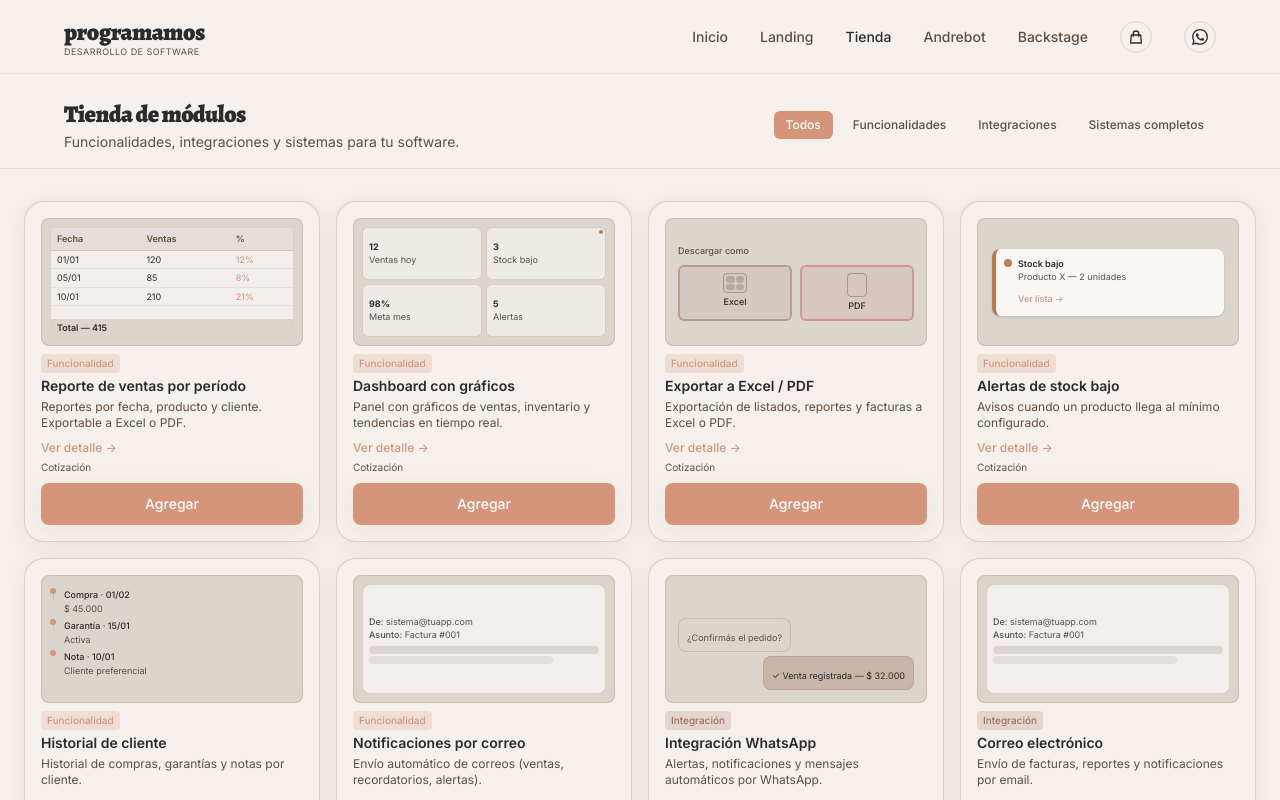
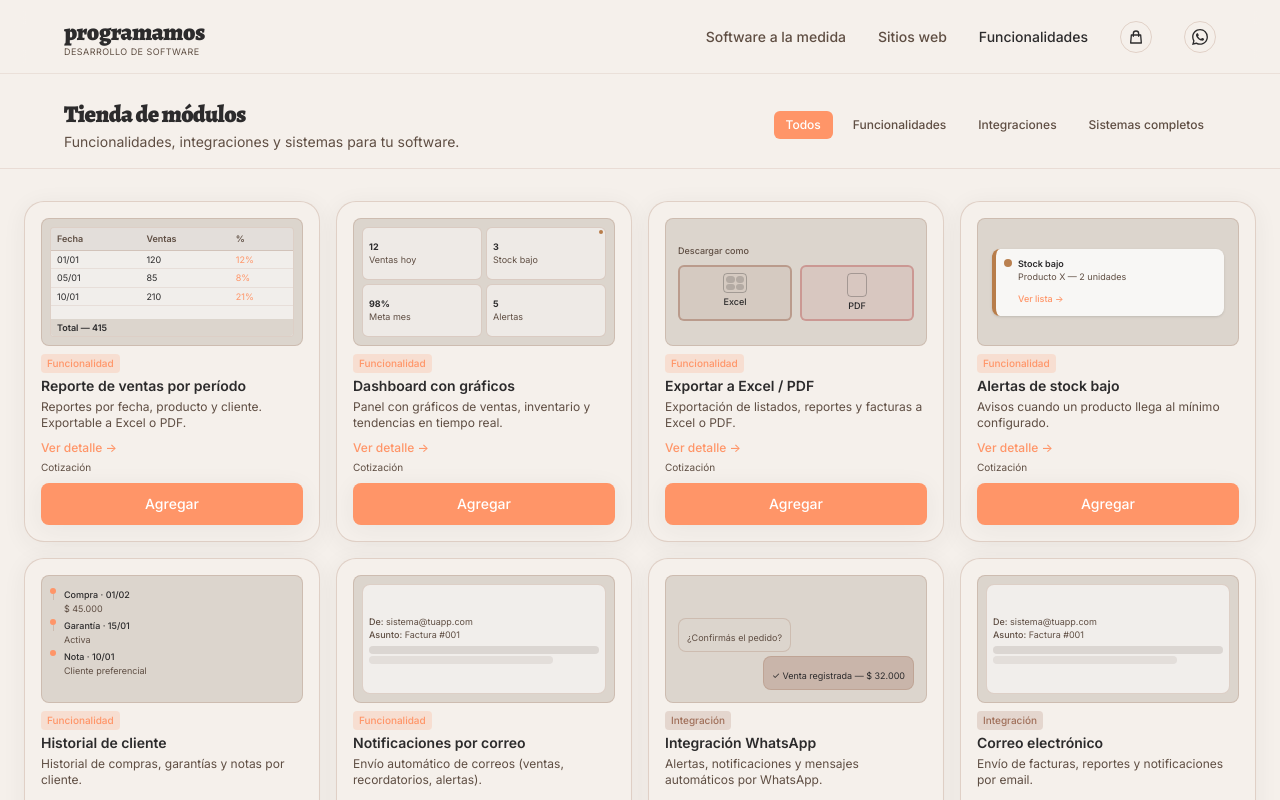
Before and after one commit to programamos-tech/andres.st, a Next.js app: page /tienda in a window 1280 px wide. Shown: the top 800 px of the page. Built offline with nearby package versions, Linux system fonts and the light colour scheme.

Commit message:
Coral #ff9568, navbar sin Andrebot/Backstage, labels Sitios web/Funcionalidades, footer naranja con logo cerebro
Made-with: Cursor

```diff
--- a/src/app/globals.css
+++ b/src/app/globals.css
@@ -10,20 +10,20 @@
   --text: #2c2b2c;
   --text-muted: #5f4e43;
   --border: #a06f5940;
-  --accent: #d5957a;
-  --accent-hover: #c0846a;
+  --accent: #ff9568;
+  --accent-hover: #ee8558;
   --status-ok: #a06f59;
   --status-error: #b85450;
   --status-warn: #b87d4a;
   /* Nombres de marca para usar en toda la UI */
-  --brand-terracota: #d5957a;
+  --brand-terracota: #ff9568;
   --brand-cafe: #a06f59;
   --brand-carbon: #2c2b2c;
   --brand-crema: #dcd5cd;
   --brand-marron: #5f4e43;
   --shadow-soft: 0 4px 24px rgba(44, 43, 44, 0.06);
   --shadow-mid: 0 12px 40px rgba(44, 43, 44, 0.08);
-  --shadow-glow: 0 0 60px rgba(213, 149, 122, 0.15);
+  --shadow-glow: 0 0 60px rgba(255, 149, 104, 0.15);
 }
 
 @media (prefers-color-scheme: dark) {
@@ -33,19 +33,19 @@
     --text: #dcd5cd;
     --text-muted: #a06f59;
     --border: #5f4e4350;
-    --accent: #d5957a;
-    --accent-hover: #e0a58a;
+    --accent: #ff9568;
+    --accent-hover: #ffa67d;
     --status-ok: #c49a7a;
     --status-error: #d96a66;
     --status-warn: #d99d6a;
-    --brand-terracota: #d5957a;
+    --brand-terracota: #ff9568;
     --brand-cafe: #c49a7a;
     --brand-carbon: #dcd5cd;
     --brand-crema: #3d3a3b;
     --brand-marron: #a06f59;
     --shadow-soft: 0 4px 24px rgba(0, 0, 0, 0.2);
     --shadow-mid: 0 12px 40px rgba(0, 0, 0, 0.25);
-    --shadow-glow: 0 0 60px rgba(213, 149, 122, 0.12);
+    --shadow-glow: 0 0 60px rgba(255, 149, 104, 0.12);
   }
 }
 
--- a/src/app/page.tsx
+++ b/src/app/page.tsx
@@ -553,28 +553,28 @@ export default function Home() {
         </div>
       </section>
 
-      {/* Footer */}
-      <footer className="px-6 py-16 md:py-20 border-t border-[var(--border)] bg-[var(--bg)]">
+      {/* Footer — fondo naranja */}
+      <footer className="px-6 py-16 md:py-20 border-t border-white/20 bg-[var(--accent)]">
         <ScrollReveal className="max-w-6xl mx-auto" delay={0}>
           <div className="grid grid-cols-1 md:grid-cols-3 gap-x-12 gap-y-10 mb-10 md:gap-x-16">
 
             {/* Brand */}
             <div className="min-w-0">
-              <p className="hero-heading text-2xl sm:text-3xl md:text-4xl text-[var(--text)] tracking-tight mb-3">{BRAND.username}</p>
-              <p className="text-sm text-[var(--text-muted)] leading-relaxed">
+              <p className="hero-heading text-2xl sm:text-3xl md:text-4xl text-white tracking-tight mb-3">{BRAND.username}</p>
+              <p className="text-sm text-white/90 leading-relaxed">
                 Somos un estudio. No programamos software por programar: pensamos en soluciones y las hacemos realidad con software.
               </p>
             </div>
 
             {/* Contact */}
             <div className="min-w-0">
-              <p className="font-semibold mb-3">Contacto</p>
+              <p className="font-semibold mb-3 text-white">Contacto</p>
               <div className="space-y-2 text-sm">
                 <a
                   href={`https://wa.me/${BRAND.whatsapp}`}
                   target="_blank"
                   rel="noopener noreferrer"
-                  className="flex items-center gap-2 text-[var(--text-muted)] hover:text-[var(--text)] transition-colors"
+                  className="flex items-center gap-2 text-white/90 hover:text-white transition-colors"
                 >
                   <svg className="w-4 h-4" fill="currentColor" viewBox="0 0 24 24">
                     <path d="M17.472 14.382c-.297-.149-1.758-.867-2.03-.967-.273-.099-.471-.148-.67.15-.197.297-.767.966-.94 1.164-.173.199-.347.223-.644.075-.297-.15-1.255-.463-2.39-1.475-.883-.788-1.48-1.761-1.653-2.059-.173-.297-.018-.458.13-.606.134-.133.298-.347.446-.52.149-.174.198-.298.298-.497.099-.198.05-.371-.025-.52-.075-.149-.669-1.612-.916-2.207-.242-.579-.487-.5-.669-.51-.173-.008-.371-.01-.57-.01-.198 0-.52.074-.792.372-.272.297-1.04 1.016-1.04 2.479 0 1.462 1.065 2.875 1.213 3.074.149.198 2.096 3.2 5.077 4.487.709.306 1.262.489 1.694.625.712.227 1.36.195 1.871.118.571-.085 1.758-.719 2.006-1.413.248-.694.248-1.289.173-1.413-.074-.124-.272-.198-.57-.347m-5.421 7.403h-.004a9.87 9.87 0 01-5.031-1.378l-.361-.214-3.741.982.998-3.648-.235-.374a9.86 9.86 0 01-1.51-5.26c.001-5.45 4.436-9.884 9.888-9.884 2.64 0 5.122 1.03 6.988 2.898a9.825 9.825 0 012.893 6.994c-.003 5.45-4.437 9.884-9.885 9.884m8.413-18.297A11.815 11.815 0 0012.05 0C5.495 0 .16 5.335.157 11.892c0 2.096.547 4.142 1.588 5.945L.057 24l6.305-1.654a11.882 11.882 0 005.683 1.448h.005c6.554 0 11.89-5.335 11.893-11.893a11.821 11.821 0 00-3.48-8.413z"/>
@@ -583,14 +583,14 @@ export default function Home() {
                 </a>
                 <a
                   href={`mailto:${BRAND.email}`}
-                  className="flex items-center gap-2 text-[var(--text-muted)] hover:text-[var(--text)] transition-colors"
+                  className="flex items-center gap-2 text-white/90 hover:text-white transition-colors"
                 >
                   <svg className="w-4 h-4" fill="none" stroke="currentColor" viewBox="0 0 24 24">
                     <path strokeLinecap="round" strokeLinejoin="round" strokeWidth={1.5} d="M3 8l7.89 5.26a2 2 0 002.22 0L21 8M5 19h14a2 2 0 002-2V7a2 2 0 00-2-2H5a2 2 0 00-2 2v10a2 2 0 002 2z" />
                   </svg>
                   {BRAND.email}
                 </a>
-                <p className="flex items-center gap-2 text-[var(--text-muted)]">
+                <p className="flex items-center gap-2 text-white/90">
                   <svg className="w-4 h-4" fill="none" stroke="currentColor" viewBox="0 0 24 24">
                     <path strokeLinecap="round" strokeLinejoin="round" strokeWidth={1.5} d="M17.657 16.657L13.414 20.9a1.998 1.998 0 01-2.827 0l-4.244-4.243a8 8 0 1111.314 0z" />
                     <path strokeLinecap="round" strokeLinejoin="round" strokeWidth={1.5} d="M15 11a3 3 0 11-6 0 3 3 0 016 0z" />
@@ -598,13 +598,13 @@ export default function Home() {
                   {BRAND.location}
                 </p>
                 <div className="flex items-center gap-3 mt-2">
-                  <a href={SOCIAL_LINKS[0].href} target="_blank" rel="noopener noreferrer" className="text-[var(--text-muted)] hover:text-[var(--text)] transition-colors" aria-label="Instagram">
+                  <a href={SOCIAL_LINKS[0].href} target="_blank" rel="noopener noreferrer" className="text-white/90 hover:text-white transition-colors" aria-label="Instagram">
                     <svg className="w-5 h-5" fill="currentColor" viewBox="0 0 24 24" aria-hidden><path d="M12 2.163c3.204 0 3.584.012 4.85.07 3.252.148 4.771 1.691 4.919 4.919.058 1.265.069 1.645.069 4.849 0 3.205-.012 3.584-.069 4.849-.149 3.225-1.664 4.771-4.919 4.919-1.266.058-1.644.07-4.85.07-3.204 0-3.584-.012-4.849-.07-3.26-.149-4.771-1.699-4.919-4.92-.058-1.265-.07-1.644-.07-4.849 0-3.204.012-3.583.07-4.849.149-3.227 1.664-4.771 4.919-4.919 1.266-.057 1.645-.069 4.849-.069zm0-2.163c-3.259 0-3.667.014-4.947.072-4.358.2-6.78 2.618-6.98 6.98-.059 1.281-.073 1.689-.073 4.948 0 3.259.014 3.668.072 4.948.2 4.358 2.618 6.78 6.98 6.98 1.281.058 1.689.072 4.948.072 3.259 0 3.668-.014 4.948-.072 4.354-.2 6.782-2.618 6.979-6.98.059-1.28.073-1.689.073-4.948 0-3.259-.014-3.667-.072-4.947-.196-4.354-2.617-6.78-6.979-6.98-1.281-.059-1.69-.073-4.949-.073zm0 5.838c-3.403 0-6.162 2.759-6.162 6.162s2.759 6.163 6.162 6.163 6.162-2.759 6.162-6.163c0-3.403-2.759-6.162-6.162-6.162zm0 10.162c-2.209 0-4-1.79-4-4 0-2.209 1.791-4 4-4s4 1.791 4 4c0 2.21-1.791 4-4 4zm6.406-11.845c-.796 0-1.441.645-1.441 1.44s.645 1.44 1.441 1.44c.795 0 1.439-.645 1.439-1.44s-.644-1.44-1.439-1.44z"/></svg>
                   </a>
-                  <a href={SOCIAL_LINKS[1].href} target="_blank" rel="noopener noreferrer" className="text-[var(--text-muted)] hover:text-[var(--text)] transition-colors" aria-label="TikTok">
+                  <a href={SOCIAL_LINKS[1].href} target="_blank" rel="noopener noreferrer" className="text-white/90 hover:text-white transition-colors" aria-label="TikTok">
                     <svg className="w-5 h-5" fill="currentColor" viewBox="0 0 24 24" aria-hidden><path d="M19.59 6.69a4.83 4.83 0 0 1-3.77-4.25V2h-3.45v13.67a2.89 2.89 0 0 1-5.2 1.74 2.89 2.89 0 0 1 2.31-4.64 2.93 2.93 0 0 1 .88.13V9.4a6.84 6.84 0 0 0-1-.05A6.33 6.33 0 0 0 5 20.1a6.34 6.34 0 0 0 10.86-4.43v-7a8.16 8.16 0 0 0 4.77 1.52v-3.4a4.85 4.85 0 0 1-1-.1z"/></svg>
                   </a>
-                  <a href={SOCIAL_LINKS[2].href} target="_blank" rel="noopener noreferrer" className="text-[var(--text-muted)] hover:text-[var(--text)] transition-colors" aria-label="YouTube">
+                  <a href={SOCIAL_LINKS[2].href} target="_blank" rel="noopener noreferrer" className="text-white/90 hover:text-white transition-colors" aria-label="YouTube">
                     <svg className="w-5 h-5" fill="currentColor" viewBox="0 0 24 24" aria-hidden><path d="M23.498 6.186a3.016 3.016 0 0 0-2.122-2.136C19.505 3.545 12 3.545 12 3.545s-7.505 0-9.377.505A3.017 3.017 0 0 0 .502 6.186C0 8.07 0 12 0 12s0 3.93.502 5.814a3.016 3.016 0 0 0 2.122 2.136c1.871.505 9.376.505 9.376.505s7.505 0 9.377-.505a3.015 3.015 0 0 0 2.122-2.136C24 15.93 24 12 24 12s0-3.93-.502-5.814zM9.545 15.568V8.432L15.818 12l-6.273 3.568z"/></svg>
                   </a>
                 </div>
@@ -613,13 +613,13 @@ export default function Home() {
 
             {/* Links (mismos que el navbar) */}
             <div className="min-w-0">
-              <p className="font-semibold mb-3">Links</p>
+              <p className="font-semibold mb-3 text-white">Links</p>
               <div className="space-y-2 text-sm">
                 {NAV_LINKS.map((l) => (
                   <Link
                     key={l.href}
                     href={l.href}
-                    className="block text-[var(--text-muted)] hover:text-[var(--text)] transition-colors"
+                    className="block text-white/90 hover:text-white transition-colors"
                   >
                     {l.label}
                   </Link>
@@ -629,31 +629,39 @@ export default function Home() {
 
           </div>
 
-          {/* Línea + logo grande */}
-          <div className="pt-10 border-t border-[var(--border)]">
+          {/* Línea + logo grande + cerebrito */}
+          <div className="pt-10 border-t border-white/20">
             <div className="marca-fullview flex flex-col items-center justify-center px-4 sm:px-6 pt-0 pb-0 mt-0 mb-0 min-w-0">
-              <p
-                className="hero-heading text-center text-[var(--text)] tracking-tight select-none w-full m-0 mb-12"
-                style={{ fontSize: 'clamp(1.5rem, 8vw, 11rem)', lineHeight: 1 }}
-              >
-                {BRAND.username}
-              </p>
-              <p className="text-[10px] sm:text-xs text-[var(--text-muted)] uppercase tracking-[0.35em] font-normal opacity-80">
+              <div className="flex items-center justify-center gap-4 sm:gap-6 w-full mb-12 flex-wrap">
+                <img
+                  src={encodeURI('/programamos.st (8).png')}
+                  alt=""
+                  className="w-16 h-16 sm:w-20 sm:h-20 md:w-24 md:h-24 object-contain shrink-0 self-center"
+                  aria-hidden
+                />
+                <p
+                  className="hero-heading text-center text-white tracking-tight select-none m-0 flex items-center justify-center"
+                  style={{ fontSize: 'clamp(1.5rem, 8vw, 11rem)', lineHeight: 1 }}
+                >
+                  {BRAND.username}
+                </p>
+              </div>
+              <p className="text-[10px] sm:text-xs text-white/80 uppercase tracking-[0.35em] font-normal">
                 desarrollo de software
               </p>
             </div>
             <div className="flex flex-col sm:flex-row items-center justify-center sm:justify-between gap-3 sm:gap-4 pt-6 pb-0 text-center sm:text-left">
-              <p className="text-sm text-[var(--text-muted)]">
+              <p className="text-sm text-white/90">
                 © 2026 {BRAND.username}. Todos los derechos reservados.
               </p>
-              <p className="text-sm text-[var(--text-muted)]">
+              <p className="text-sm text-white/90">
                 Hecho desde Sincelejo para el mundo.
               </p>
             </div>
             <div className="flex justify-center pt-6">
               <a
                 href="#top"
-                className="inline-flex items-center gap-2 text-sm text-[var(--text-muted)] hover:text-[var(--text)] transition-colors"
+                className="inline-flex items-center gap-2 text-sm text-white/90 hover:text-white transition-colors"
                 aria-label="Volver arriba"
               >
                 <span className="material-symbols-outlined text-xl">arrow_upward</span>
--- a/src/lib/constants.ts
+++ b/src/lib/constants.ts
@@ -22,9 +22,7 @@ export const CTA_LANDING_WHATSAPP = 'Hola, necesito un sitio web o landing, ¿me
 
 /** Links del navbar y del footer (una sola fuente de verdad) */
 export const NAV_LINKS = [
-  { href: '/', label: 'Inicio' },
-  { href: '/landing', label: 'Landing' },
-  { href: '/tienda', label: 'Tienda' },
-  { href: '/andrebot', label: 'Andrebot' },
-  { href: '/backstage', label: 'Backstage' },
+  { href: '/', label: 'Software a la medida' },
+  { href: '/landing', label: 'Sitios web' },
+  { href: '/tienda', label: 'Funcionalidades' },
 ] as const;
```
Also changed, not shown: public/programamos.st (8).png (added).
